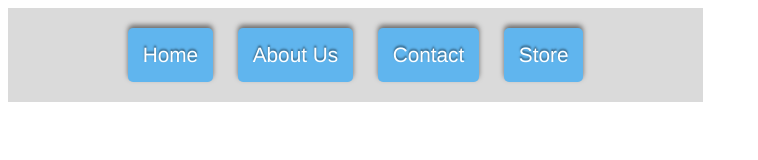
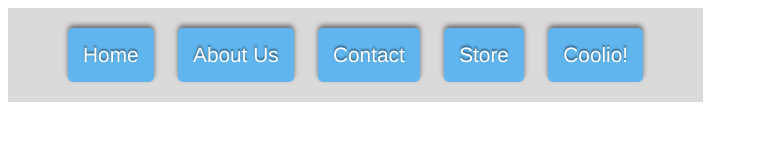
Before and after one commit to billychorey/css_work, a plain HTML site: page style_navigation3.html in a window 1280 px wide. Shown: the whole page, without its empty margins (0-758 px from the left). Drawn offline with Linux system fonts and the light colour scheme.

Commit message:
updated navigation in navigation3.html

```diff
--- a/style_navigation3.html
+++ b/style_navigation3.html
@@ -21,6 +21,7 @@
                 <li><a href="#">About Us</a></li>
                 <li><a href="#">Contact</a></li>
                 <li><a href="#">Store</a></li>
+                <li><a href="#">Coolio!</a></li>
             </ul>
         </nav>
     </body>
```
